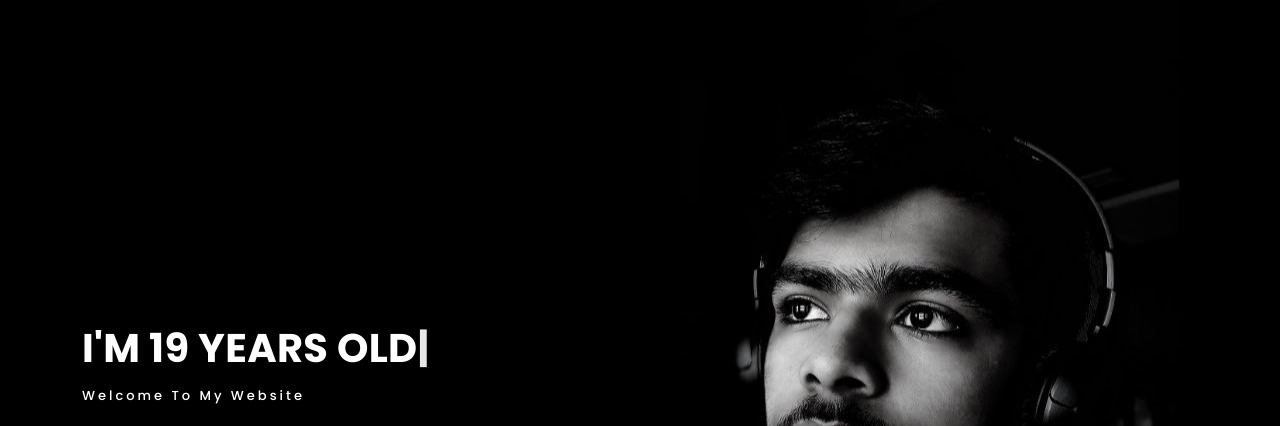
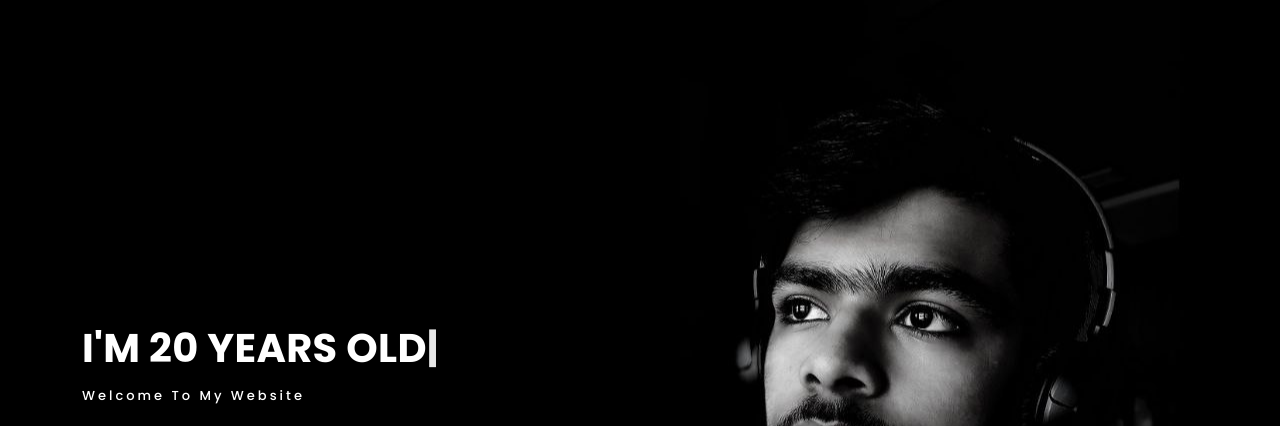
Before and after one commit to rajpatel8/Web-Host.github.io, a plain HTML site: page index.html in a window 1280 px wide. Shown: the top 426 px of the page. Drawn offline with nearby package versions, Linux system fonts and the light colour scheme; a web font is replaced by a local one.

Commit message:
Update index.html

```diff
--- a/index.html
+++ b/index.html
@@ -57,7 +57,7 @@
 
     <div class="container">
       <div class="hero-content">
-        <h1>I'm <span class="typed" data-typed-items="Raj Patel, 19 years old, a student, a Developer"></span></h1>
+        <h1>I'm <span class="typed" data-typed-items="Raj Patel, 20 years old, a student, a Freelancer"></span></h1>
         <p>welcome to my website</p>
 
         <ul class="list-unstyled list-social">
```
